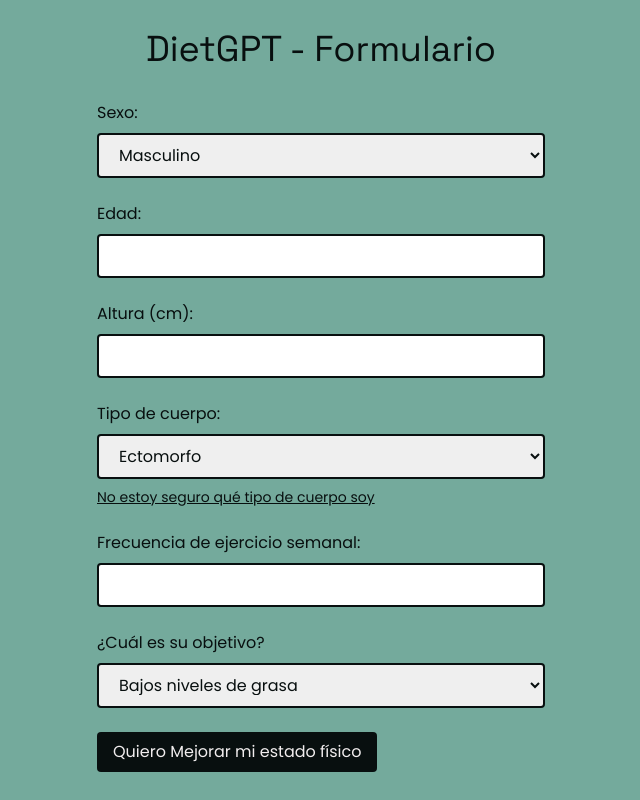
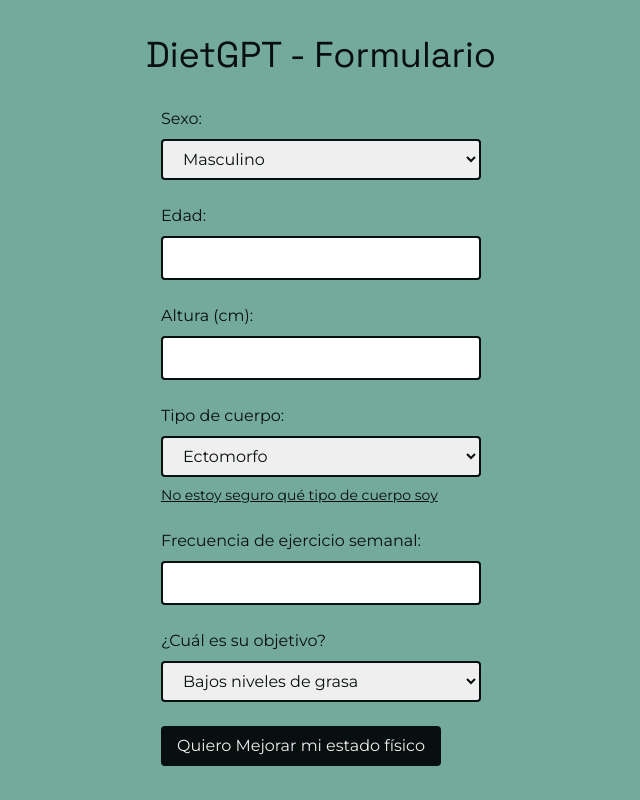
Before and after one commit to davillera/dietgpt-frontend, a Next.js app: page /form in a window 1280 px wide. Shown: the whole page, without its empty margins (319-959 px from the left). Built offline with nearby package versions, Linux system fonts and the light colour scheme.

Commit message:
Update page.tsx

```diff
--- a/src/app/form/page.tsx
+++ b/src/app/form/page.tsx
@@ -7,7 +7,7 @@ export default function Page() {
       <div className="bg-green min-h-screen flex flex-col justify-center items-center text-black">
         <h1 className="text-4xl mb-8 font-space-grotesk">DietGPT - Formulario</h1>
 
-        <form className="max-w-md w-full font-poppins">
+        <form className="max-w-xs w-full font-poppins md:font-montserrat">
           {/* Pregunta: Sexo */}
           <div className="mb-6">
             <label className="block mb-2">Sexo:</label>
```
